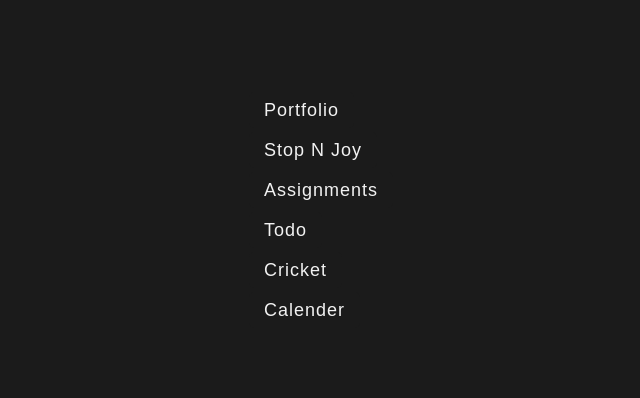
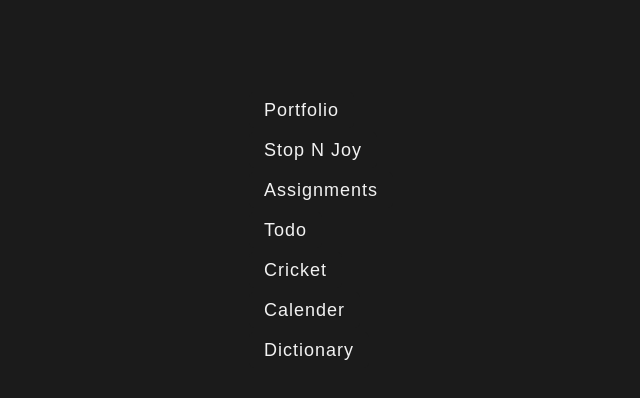
Before and after one commit to shahul-shane/links, a plain HTML site: page index.html in a window 1280 px wide. Shown: the whole page, without its empty margins (156-796 px from the left). Drawn offline with Linux system fonts and the light colour scheme.

Commit message:
Update index.html

```diff
--- a/index.html
+++ b/index.html
@@ -80,6 +80,7 @@
         <li><a href="https://shahul-shane.github.io/todo/" target="_blank">Todo</a></li>
         <li><a href="https://shahul-shane.github.io/cricket/" target="_blank">Cricket</a></li>
         <li><a href="https://shahul-shane.github.io/calender/" target="_blank">Calender</a></li>
+         <li><a href="https://shahul-shane.github.io/dictionary/" target="_blank">Dictionary</a></li>
     </ul>
 
 </body>
```
